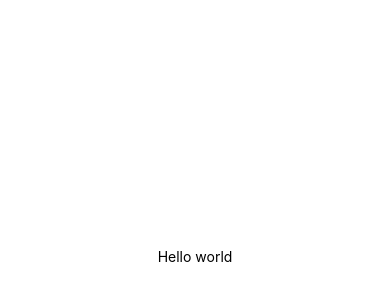
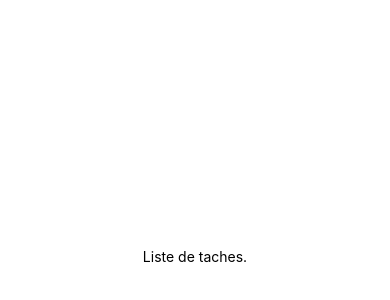
Before and after one commit to Sjarj/Todo-list-react-native, a React Native app: screen / in a window 390 px wide. Shown: the part 166-466 px from the top of the page. Built offline with nearby package versions, Linux system fonts and the light colour scheme.

Commit message:
First component

```diff
--- a/App.js
+++ b/App.js
@@ -1,10 +1,11 @@
-import React from "react";
-import { StyleSheet, Text, View } from "react-native";
+import React from 'react';
+import { StyleSheet, View } from 'react-native';
+import Header from './components/header';
 
 export default function App() {
   return (
     <View style={styles.container}>
-      <Text>Hello world</Text>
+      <Header />
     </View>
   );
 }
@@ -12,8 +13,8 @@ export default function App() {
 const styles = StyleSheet.create({
   container: {
     flex: 1,
-    backgroundColor: "#fff",
-    alignItems: "center",
-    justifyContent: "center"
+    backgroundColor: '#fff',
+    alignItems: 'center',
+    justifyContent: 'center'
   }
 });
--- /dev/null
+++ b/components/header/index.js
@@ -0,0 +1,6 @@
+import React from 'react';
+import { Text } from 'react-native';
+
+const Header = () => <Text>Liste de taches.</Text>;
+
+export default Header;
```
Also changed, not shown: 1 other file (tests, documents, lock files or other folders).
